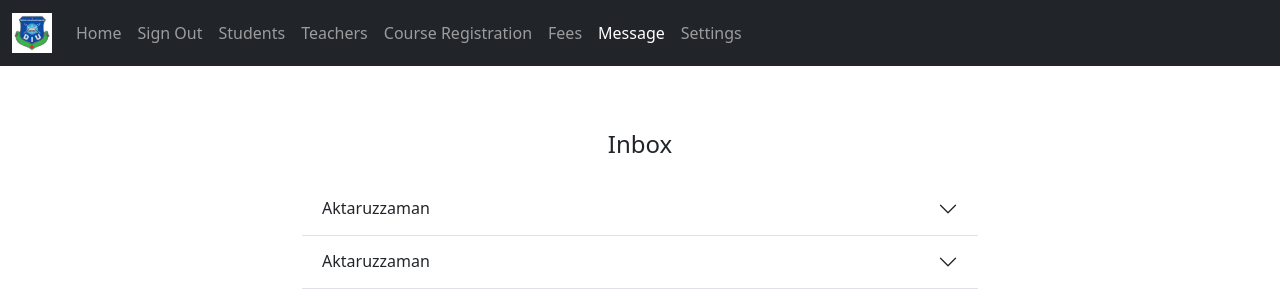
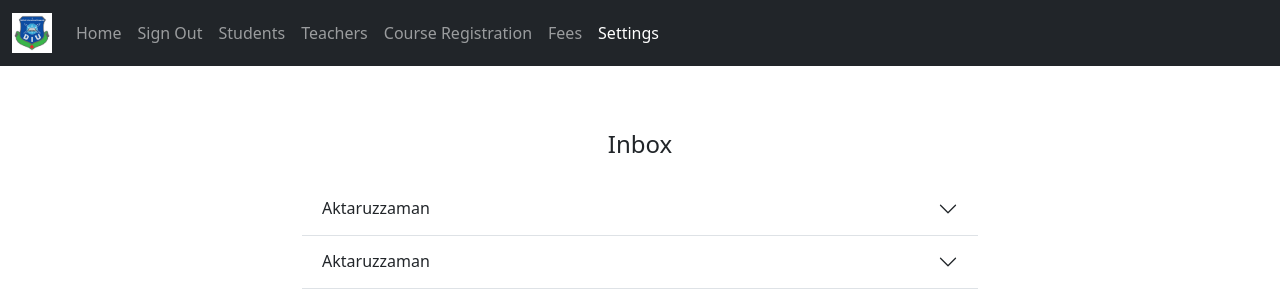
Before and after one commit to wahid1099/student_management_sytem_php, a PHP site: page /admin/message.php in a window 1280 px wide. Shown: the top 300 px of the page. Run offline with PHP 8.4, Linux system fonts and the light colour scheme; a user stored in the database is signed in; data comes from the database, SQL or seed files in the repository; data that the repository does not hold is empty.

Commit message:
removed message

```diff
--- a/admin/inc/navbar.php
+++ b/admin/inc/navbar.php
@@ -29,9 +29,9 @@
         <li class="nav-item">
           <a class="nav-link" href="add_fee.php">Fees</a>
         </li>
-        <li class="nav-item">
+        <!-- <li class="nav-item">
           <a class="nav-link" href="message.php">Message</a>
-        </li>
+        </li> -->
         <li class="nav-item">
           <a class="nav-link" href="settings.php">Settings</a>
         </li>
--- a/admin/index.php
+++ b/admin/index.php
@@ -33,10 +33,10 @@ if (isset($_SESSION['admin_id']) &&
                     <i class="fa fa-book fs-1" aria-hidden="true"></i><br>
                     Course Registration
                 </a>
-                <a href="message.php" class="col btn btn-dark m-2 py-3">
+                <!-- <a href="message.php" class="col btn btn-dark m-2 py-3">
                     <i class="fa fa-envelope fs-1" aria-hidden="true"></i><br>
                     Message
-                </a>
+                </a> -->
                 <a href="settings.php" class="col btn btn-dark m-2 py-3">
                     <i class="fa fa-cogs fs-1" aria-hidden="true"></i><br>
                     Settings
```
